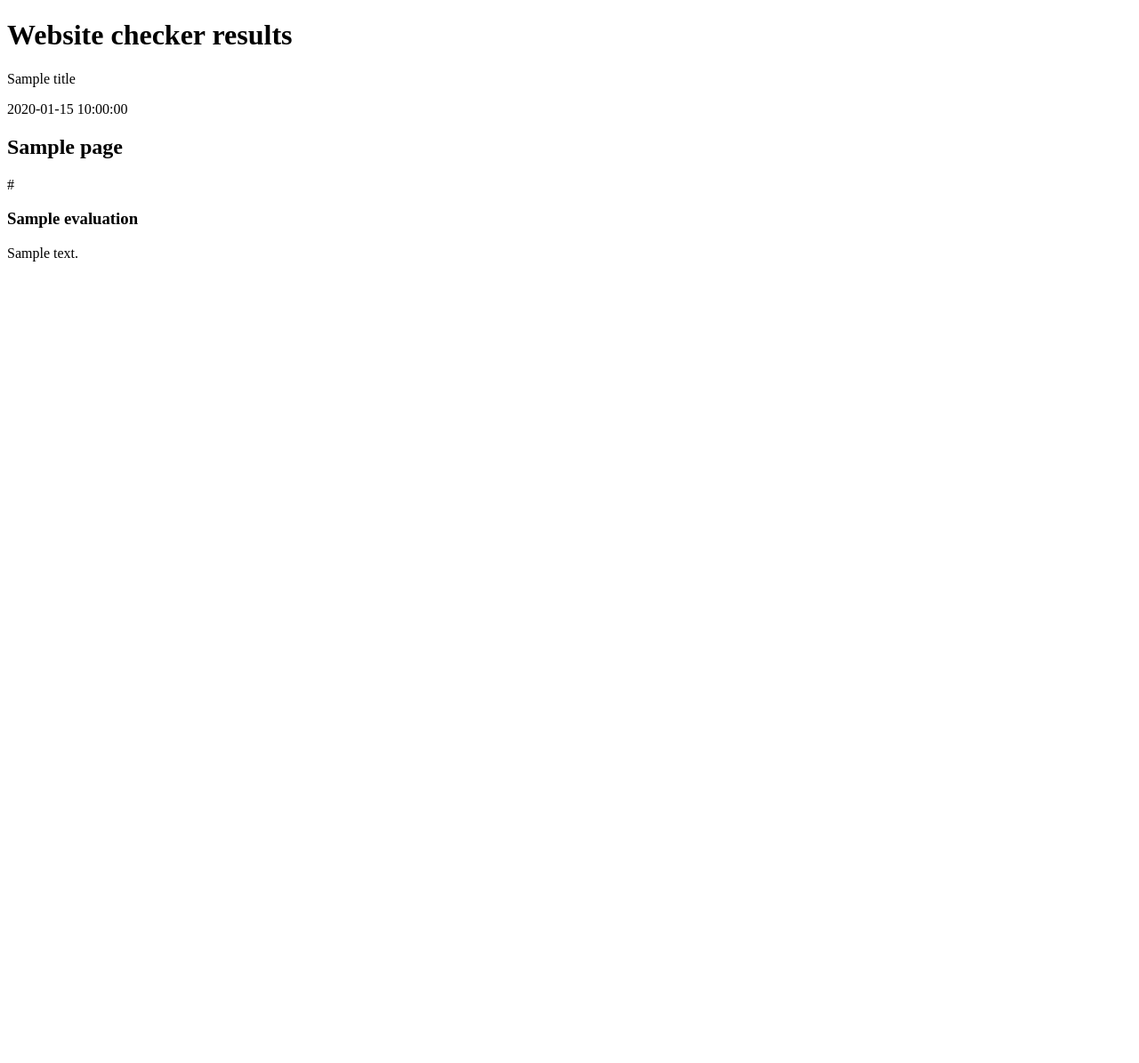
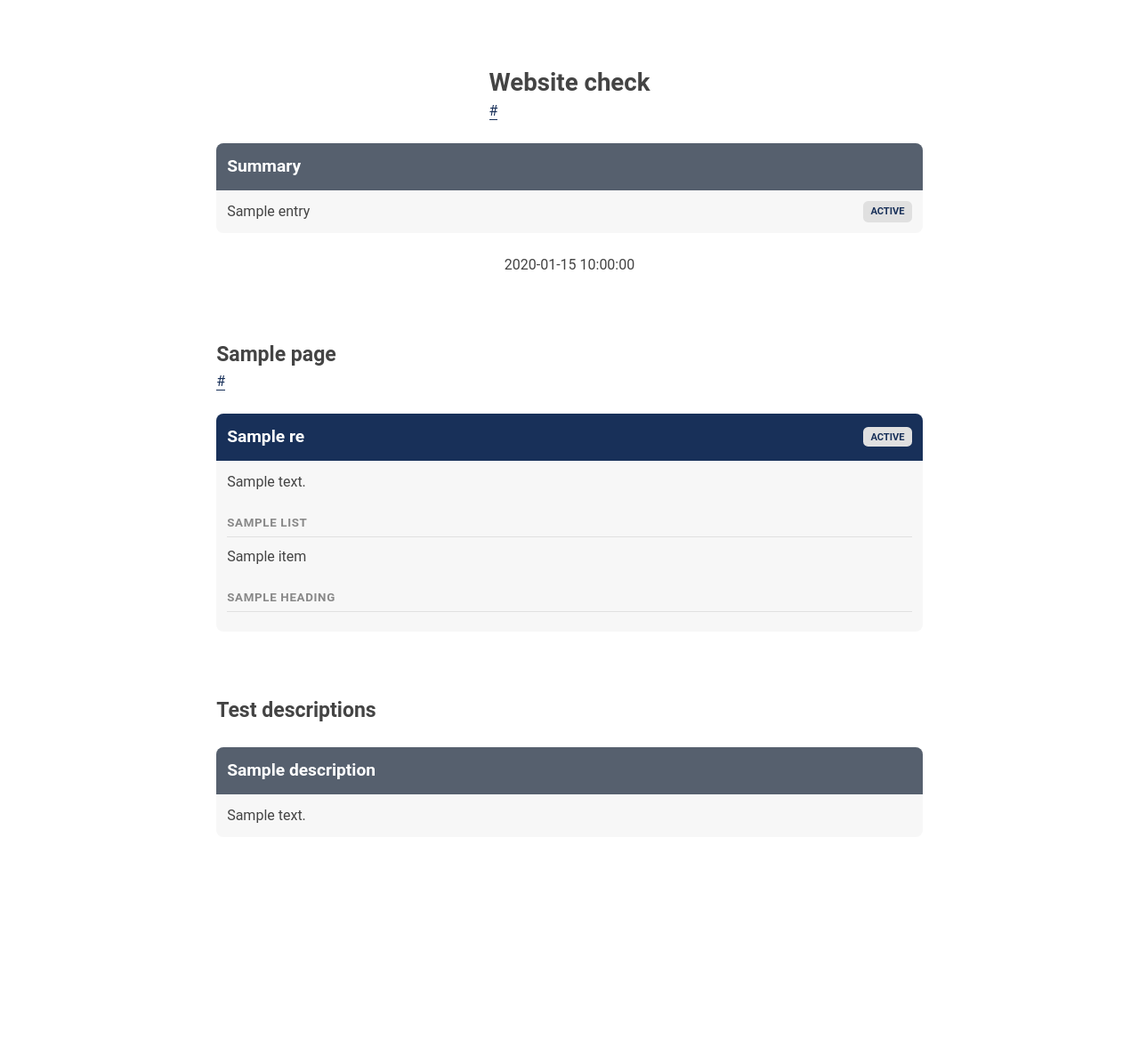
Before and after one commit to MattHag/cli-website-analyzer, a Python web app: template website_checker/report/templates/base_template.html in a window 1280 px wide. Shown: the whole page at 89% size. Before the commit the page ends 294 px from the top, so only its background shows below. Run offline with Jinja, Linux system fonts and the light colour scheme; the template is opened without the code that fills it: most values are stand-ins (such as "Sample title", 1, 10 or a date in 2020).

Commit message:
Integrate template draft
Closes #45

```diff
--- a/website_checker/report/templates/base_template.html
+++ b/website_checker/report/templates/base_template.html
@@ -8,10 +8,11 @@
 </head>
 <body>
     {%- include 'frontpage_template.html' -%}
-    <div class="content">
-        {% for page in pages %}
-            {%- include 'section_template.html' -%}
-        {% endfor %}
-    </div>
+    {% for page in pages %}
+        {%- include 'section_template.html' -%}
+    {% endfor %}
+    {% if descriptions %}
+        {%- include 'description_template.html' -%}
+    {% endif %}
 </body>
 </html>
--- /dev/null
+++ b/website_checker/report/templates/description_template.html
@@ -0,0 +1,20 @@
+{% block check_descriptions %}
+<section class="content-gap">
+    <div class="hero">
+        <h2>Test descriptions</h2>
+    </div>
+
+    <div class="content-gap">
+        {%- for title, desc in descriptions -%}
+        <article class="card">
+            <div class="card__header card__header--light">
+                <h3>{{ title }}</h3>
+            </div>
+            <div class="card__body content-gap">
+                <p>{{ desc }}</p>
+            </div>
+        </article>
+        {% endfor %}
+    </div>
+</section>
+{% endblock %}
--- a/website_checker/report/templates/frontpage_template.html
+++ b/website_checker/report/templates/frontpage_template.html
@@ -1,7 +1,32 @@
 {% block frontpage %}
-<div class="header">
-    <h1>Website checker results</h1>
-    <p class="header__title">{{ title }}</p>
-    <div class="header__date">{{ creation_date }}</div>
-</div>
+<section class="frontpage content-gap">
+    <div class="header">
+        <div>
+            <h1>Website check</h1>
+            <a href="{{ url }}">{{ url }}</a>
+        </div>
+    </div>
+
+    {% if summary %}
+    <div class="card">
+        <div class="card__header card__header--light">
+            <h2 class="card__heading">Summary</h2>
+        </div>
+        <div class="card__body">
+            <div class="table">
+                {%- for entry in summary -%}
+                <div class="table-row">
+                    <p class="table-row__entry">{{ entry.title }}</p>
+                    <span class="badge" data-value="{{ entry.status }}"></span>
+                </div>
+                {%- endfor -%}
+            </div>
+        </div>
+    </div>
+    {% endif %}
+
+    <div class="footer">
+        <div class="footer__date">{{ creation_date }}</div>
+    </div>
+</section>
 {% endblock %}
--- a/website_checker/report/templates/layout.css
+++ b/website_checker/report/templates/layout.css
@@ -1,7 +1,258 @@
-section {
-    page-break-before: always;
+:root {
+  --base-text: 16px;
+  --base-color: #444;
+
+  --primary-color: #183059;
+  --primary-color-lighter: #56606EFF;
+  --primary-color-light: #e0e0e0;
+
+  --arithmetic-ratio: 1.2;
+  --text-xs: calc(var(--base-text) / var(--arithmetic-ratio) / var(--arithmetic-ratio));
+  --text-s: calc(var(--base-text) / var(--arithmetic-ratio));
+  --text-m: var(--base-text);
+  --text-l: calc(var(--base-text) * var(--arithmetic-ratio));
+  --text-xl: calc(var(--base-text) * var(--arithmetic-ratio) * var(--arithmetic-ratio));
+  --text-xxl: calc(var(--base-text) * var(--arithmetic-ratio) * var(--arithmetic-ratio) * var(--arithmetic-ratio));
+
+  --h6: var(--text-xs);
+  --h5: var(--text-s);
+  --h4: var(--text-m);
+  --h3: var(--text-l);
+  --h2: var(--text-xl);
+  --h1: var(--text-xxl);
+
+  --color-passed: #28a745;
+  --color-passed-light: #d6f5dd;
+  --color-warning: #ffc107;
+  --color-warning-light: #755800;
+  --color-fail: #dc3545;
+  --color-fail-light: #f7d4d7;
+
+  --card-radius: 0.5em;
+  --card-padding: 0.75em;
+
+  --content-gap: 1.5em;
+  --grid-gap: 0.5em;
+  --row-gap: 1em;
 }
 
-@page  {
-    size: A4;
+section {
+  page-break-before: always;
+  margin-top: calc(var(--content-gap) * 3);
 }
+
+@media print {
+  section {
+    margin-top: 0px;
+    display: block;
+    page-break-before: always;
+  }
+}
+
+body {
+  width: 210mm;
+  height: 297mm;
+
+  font-family: "Roboto", Helvetica, Arial, sans-serif;
+  font-size: var(--base-text);
+  line-height: 1.5;
+  color: var(--base-color);
+  background-color: white;
+
+  -webkit-print-color-adjust: exact;
+
+  max-width: 1200px;
+  margin: auto;
+}
+
+p {
+  margin: 0;
+}
+
+ul {
+  margin: 0;
+  padding: 0;
+}
+
+li {
+  list-style: none;
+  margin: 0;
+  padding: 0;
+}
+
+a[href] {
+  color: var(--primary-color);
+  text-decoration: none;
+  border-bottom: 1px solid var(--primary-color);
+}
+
+.content-gap {
+  display: grid;
+  row-gap: var(--content-gap);
+}
+
+:is(h1, h2, h3, h4, h5, h6) {
+  margin: 0;
+}
+
+h1 {
+  font-size: var(--h1);
+}
+
+h2 {
+  font-size: var(--h2);
+}
+
+h3 {
+  font-size: var(--h3);
+}
+
+h4 {
+  font-size: var(--h4);
+}
+
+h5 {
+  font-size: var(--h5);
+}
+
+h6 {
+  font-size: var(--h6);
+}
+
+.frontpage {
+  display: flex;
+  flex-direction: column;
+  flex-wrap: wrap;
+  justify-content: space-between;
+  align-items: center;
+}
+
+.header {
+  display: flex;
+  flex-direction: column;
+  align-items: center;
+}
+
+.footer {
+  display: flex;
+  flex-direction: column;
+  align-items: center;
+
+  margin-top: auto;
+}
+
+
+.card {
+  width: 100%;
+  background-color: #f7f7f7;
+  border-radius: var(--card-radius);
+  padding: 0;
+  margin: 0;
+
+  overflow: hidden;
+}
+
+.card__header {
+  display: flex;
+  flex-direction: row;
+  justify-content: space-between;
+  align-items: center;
+  padding: var(--card-padding);
+  gap: var(--grid-gap);
+
+  color: white;
+  background-color: var(--primary-color);
+}
+
+.card__header--light {
+  color: white;
+  background-color: var(--primary-color-lighter);
+}
+
+.card__heading {
+  font-size: var(--text-l);
+  /*font-weight: 700;*/
+}
+
+.card__description {
+  font-size: var(--text-xs);
+  color: var(--primary-color-lighter);
+}
+
+.card__body {
+  padding: var(--card-padding);
+}
+
+.table {
+  width: 100%;
+  display: flex;
+  align-items: center;
+  flex-flow: column nowrap;
+  row-gap: calc(var(--row-gap));
+}
+
+.table-row {
+  display: flex;
+  flex-flow: row nowrap;
+  width: 100%;
+  position: relative;
+}
+
+.table-row:not(:last-child)::after {
+  content: '';
+  width: 100%;
+  height: 1px;
+  background-color: var(--primary-color-light);
+  display: flex;
+  position: absolute;
+  bottom: calc(var(--row-gap) / 2 * -1);
+}
+
+.table-row__entry {
+  display: flex;
+  flex: 1;
+  justify-content: start;
+  align-items: center;
+}
+
+.table-row__entry--heading {
+  color: #888;
+  font-weight: 700;
+  letter-spacing: 0.05em;
+  font-size: var(--text-s);
+  text-transform: uppercase;
+}
+
+.badge {
+  padding: 0.5em 0.75em;
+  font-weight: 700;
+  font-size: var(--text-xs);
+  line-height: 1;
+  text-align: center;
+  white-space: nowrap;
+  vertical-align: baseline;
+  border-radius: var(--card-radius);
+  background-color: var(--primary-color-light);
+  color: var(--primary-color);
+}
+
+.badge::after {
+  display: block;
+  content: attr(data-value);
+  text-transform: uppercase;
+}
+
+.badge[data-value*="ok"i] {
+  background-color: var(--color-passed);
+  color: var(--color-passed-light);
+}
+
+.badge[data-value*="warn"i] {
+  background-color: var(--color-warning);
+  color: var(--color-warning-light);
+}
+
+.badge[data-value*="fail"i] {
+  background-color: var(--color-fail);
+  color: var(--color-fail-light);
+}
--- a/website_checker/report/templates/section_template.html
+++ b/website_checker/report/templates/section_template.html
@@ -1,26 +1,62 @@
-{% block content %}
-<section>
-    <h2>{{ page.title }}</h2>
-    <p>{{ page.url }}</p>
+{% block section %}
+<section class="content-gap">
+    <div class="hero">
+        <h2>{{ page.title }}</h2>
+        <a href="{{ page.url }}">{{ page.url }}</a>
+    </div>
 
-    {%- for evaluation in page.results -%}
-    <h3>{{ evaluation.title }}</h3>
-    {% if evaluation.result.text %}
-    <p>{{ evaluation.result.text }}</p>
-    {% elif evaluation.result.list %}
-    <table class="cookie_table">
-        <thead>
-        <tr>
-            <th>Name</th>
-        </tr>
-        </thead>
-        {% for name in evaluation.result.list %}
-        <tr>
-            <td>{{ name }}</td>
-        </tr>
+    <div class="content-gap">
+        {%- for res in page.results -%}
+        <article class="card">
+            <div class="card__header">
+                <h3>{{ res.title }}</h3>
+                <span class="badge" data-value="{{ res.status }}"></span>
+            </div>
+            <div class="card__body content-gap">
+                <!-- Text -->
+                {% if res.result.text %}
+                <p>{{ res.result.text }}</p>
+                {% endif %}
+
+                <!-- List -->
+                {% if res.result.list %}
+                <div class="table">
+                    {%- if res.result.list.heading -%}
+                    <div class="table-row table-row__entry--heading">
+                        <div class="table-row__entry"> {{ res.result.list.heading }}</div>
+                    </div>
+                    {% endif %}
+
+                    {%- for item in res.result.list.entries -%}
+                    <div class="table-row">
+                        <div class="table-row__entry">
+                            {{ item }}
+                        </div>
+                    </div>
+                    {%- endfor -%}
+                </div>
+                {% endif %}
+
+                <!-- Table -->
+                {% if res.result.table %}
+                <div class="table">
+                    <div class="table-row table-row__entry--heading">
+                        {%- for heading in res.result.table.heading -%}
+                        <div class="table-row__entry"> {{ heading }}</div>
+                        {%- endfor -%}
+                    </div>
+                    {%- for row in res.result.table.entries -%}
+                    <div class="table-row">
+                        {%- for col in row -%}
+                        <div class="table-row__entry">{{ col }}</div>
+                        {%- endfor -%}
+                    </div>
+                    {%- endfor -%}
+                </div>
+                {% endif %}
+            </div>
+        </article>
         {% endfor %}
-    </table>
-    {% endif %}
-    {% endfor %}
+    </div>
 </section>
 {% endblock %}
--- a/website_checker/report/utilities.py
+++ b/website_checker/report/utilities.py
@@ -5,6 +5,7 @@
 from typing import Union
 
 from jinja2 import Environment, FileSystemLoader
+from playwright.async_api import PdfMargins
 from playwright.sync_api import sync_playwright
 
 
@@ -95,10 +96,10 @@
             page = browser.new_page()
             with ensure_html_extension_ctx(html) as tmp_html_file:
                 assert tmp_html_file.suffix == ".html"  # Playwright requires .html for rendering
-
                 html_url = f"file://{str(tmp_html_file)}"
                 page.goto(html_url)
-                pdf_bytes = page.pdf(format="A4", path=path)
+                margin: PdfMargins = {"top": "2cm", "bottom": "2cm", "left": "2cm", "right": "2cm"}
+                pdf_bytes = page.pdf(path=path, format="A4", margin=margin)
             return pdf_bytes
         finally:
             browser.close()
```
Also changed, not shown: test/unit/analyze/test_analyzer.py (+1 -1 lines), test/unit/check/test_analyze_cookies.py (+1 -1 lines), test/unit/check/test_external_network_access.py (+1 -1 lines), test/unit/report/test_report.py (+4 -3 lines), website_checker/analyze/base_analyzer.py (+7 -7 lines), website_checker/analyze/result.py (+35 -3 lines).
